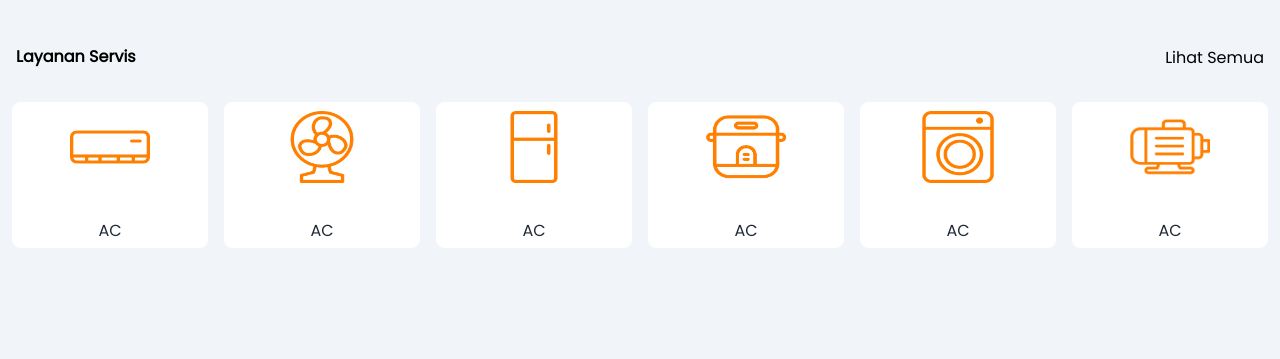
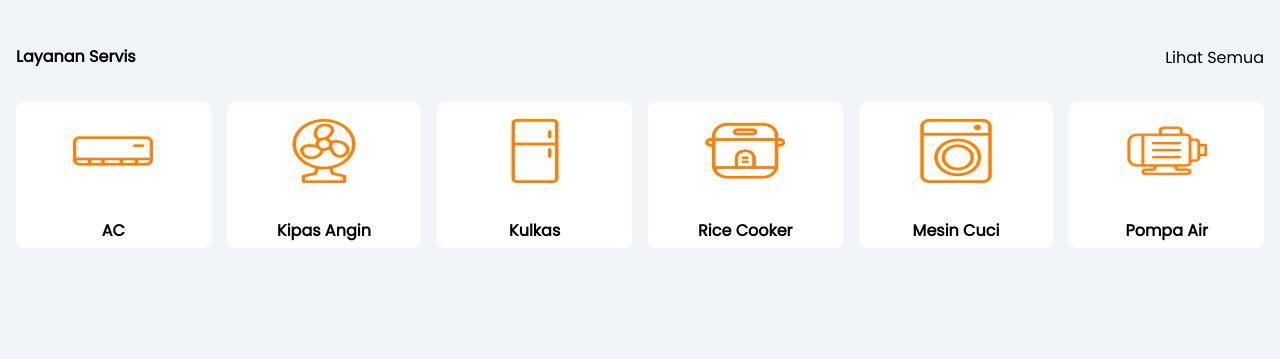
Before and after one commit to IlyasArrafii/tailwind-servisin, a website: page index.html in a window 1280 px wide. Shown: the part 441-800 px from the top of the page. Drawn offline with nearby package versions, Linux system fonts and the light colour scheme.

Commit message:
bagian view layanan (fixed) clear

```diff
--- a/index.html
+++ b/index.html
@@ -139,39 +139,33 @@
     </section>
     <!-- Home End -->
 
-    <!-- Text Layanan Start -->
-    <!-- <section class="tw-pt-1 tw-pb-2">
-        <div class="tw-container tw-mx-auto">
-
-        </div>
-    </section> -->
-    <!-- Text Layanan End -->
-
     <!-- View Layanan End -->
     <section class="tw-w-full tw-pt-12 tw-pb-16 tw-bg-slate-100">
         <div class="tw-container tw-mx-auto">
             <div class="tw-w-full tw-px-4">
                 <div class="tw-flex tw-justify-between tw-pb-5">
-                    <div>
+                    <div class="tablet:tw-mx-24">
                         <p
                             class="tw-text-base tw-font-poppins tw-text-black tw-font-semibold sm:tw-order-first sm:tw-mt-0 mobile:tw-text-sm">
                             Layanan Servis
                         </p>
                     </div>
-                    <div>
+                    <div class="tablet:tw-mx-24">
                         <a href="#" class="tw-text-base tw-text-black tw-font-poppins mobile:tw-text-sm tw-text-right">
                             Lihat Semua
                         </a>
                     </div>
                 </div>
             </div>
-            <div class="xl:tw-grid xl:tw-grid-cols-6 mobile:tw-grid mobile:tw-grid-cols-3 tw-mx-1 tw-content-center">
+            <div
+                class="tw-mx-2 mobile:tw-grid mobile:tw-grid-cols-3 tablet:tw-grid tablet:tw-grid-cols-3 tablet:tw-mx-24 sm:tw-grid sm:tw-grid-cols-3 lg:tw-grid lg:tw-grid-cols-6 xl:tw-grid xl:tw-grid-cols-6">
                 <div class="tw-mx-2 tw-mb-2 tw-mt-3">
                     <a href="#">
                         <div class="tw-border tw-rounded-lg tw-border-[#fff] tw-bg-[#fff]">
                             <img src="src/img/ac.png"
-                                class="tw-mx-auto tw-pt-2 tw-mb-9 tw-h-20 tw-w-20 mobile:tw-w-10 mobile:tw-h-11">
-                            <p class="tw-text-base tw-text-center tw-mb-1 tw-font-poppins tw-font-medium">
+                                class="tw-mx-auto tw-pt-4 tw-mb-9 tw-h-20 tw-w-20 mobile:tw-w-14 mobile:tw-h-16 tablet:tw-w-20 tablet:tw-h-20">
+                            <p
+                                class="tw-text-xs tw-text-center tw-mb-1 tw-font-poppins tw-text-black tw-font-semibold sm:tw-text-base tablet:tw-text-base lg:tw-text-base xl:tw-text-base">
                                 AC</p>
                         </div>
                     </a>
@@ -180,9 +174,10 @@
                     <a href="#">
                         <div class="tw-border tw-rounded-lg tw-border-[#fff] tw-bg-[#fff]">
                             <img src="src/img/fan.png"
-                                class="tw-mx-auto tw-pt-2 tw-mb-9 tw-h-20 tw-w-20 mobile:tw-w-10 mobile:tw-h-11">
-                            <p class="tw-text-base tw-text-center tw-mb-1 tw-font-poppins tw-font-medium">
-                                AC</p>
+                                class="tw-mx-auto tw-pt-4 tw-mb-9 tw-h-20 tw-w-20 mobile:tw-w-14 mobile:tw-h-16 tablet:tw-w-20 tablet:tw-h-20 sm:tw-w-20">
+                            <p
+                                class="tw-text-xs tw-text-center tw-mb-1 tw-font-poppins tw-text-black tw-font-semibold sm:tw-text-base tablet:tw-text-base lg:tw-text-base xl:tw-text-base">
+                                Kipas Angin</p>
                         </div>
                     </a>
                 </div>
@@ -190,9 +185,10 @@
                     <a href="#">
                         <div class="tw-border tw-rounded-lg tw-border-[#fff] tw-bg-[#fff]">
                             <img src="src/img/kulkas.png"
-                                class="tw-mx-auto tw-pt-2 tw-mb-9 tw-h-20 tw-w-20 mobile:tw-w-10 mobile:tw-h-11">
-                            <p class="tw-text-base tw-text-center tw-mb-1 tw-font-poppins tw-font-medium">
-                                AC</p>
+                                class="tw-mx-auto tw-pt-4 tw-mb-9 tw-h-20 tw-w-20 mobile:tw-w-14 mobile:tw-h-16 tablet:tw-w-20 tablet:tw-h-20 sm:tw-w-20">
+                            <p
+                                class="tw-text-xs tw-text-center tw-mb-1 tw-font-poppins tw-text-black tw-font-semibold sm:tw-text-base tablet:tw-text-base lg:tw-text-base xl:tw-text-base">
+                                Kulkas</p>
                         </div>
                     </a>
                 </div>
@@ -200,9 +196,10 @@
                     <a href="#">
                         <div class="tw-border tw-rounded-lg tw-border-[#fff] tw-bg-[#fff]">
                             <img src="src/img/magicom.png"
-                                class="tw-mx-auto tw-pt-2 tw-mb-9 tw-h-20 tw-w-20 mobile:tw-w-10 mobile:tw-h-11">
-                            <p class="tw-text-base tw-text-center tw-mb-1 tw-font-poppins tw-font-medium">
-                                AC</p>
+                                class="tw-mx-auto tw-pt-4 tw-mb-9 tw-h-20 tw-w-20 mobile:tw-w-14 mobile:tw-h-16 tablet:tw-w-20 tablet:tw-h-20 sm:tw-w-20">
+                            <p
+                                class="tw-text-xs tw-text-center tw-mb-1 tw-font-poppins tw-text-black tw-font-semibold sm:tw-text-base tablet:tw-text-base lg:tw-text-base xl:tw-text-base">
+                                Rice Cooker</p>
                         </div>
                     </a>
                 </div>
@@ -210,9 +207,10 @@
                     <a href="#">
                         <div class="tw-border tw-rounded-lg tw-border-[#fff] tw-bg-[#fff]">
                             <img src="src/img/mesincuci.png"
-                                class="tw-mx-auto tw-pt-2 tw-mb-9 tw-h-20 tw-w-20 mobile:tw-w-10 mobile:tw-h-11">
-                            <p class="tw-text-base tw-text-center tw-mb-1 tw-font-poppins tw-font-medium">
-                                AC</p>
+                                class="tw-mx-auto tw-pt-4 tw-mb-9 tw-h-20 tw-w-20 mobile:tw-w-14 mobile:tw-h-16 tablet:tw-w-20 tablet:tw-h-20 sm:tw-w-20">
+                            <p
+                                class="tw-text-xs tw-text-center tw-mb-1 tw-font-poppins tw-text-black tw-font-semibold sm:tw-text-base tablet:tw-text-base lg:tw-text-base xl:tw-text-base">
+                                Mesin Cuci</p>
                         </div>
                     </a>
                 </div>
@@ -220,9 +218,10 @@
                     <a href="#">
                         <div class="tw-border tw-rounded-lg tw-border-[#fff] tw-bg-[#fff]">
                             <img src="src/img/pompair.png"
-                                class="tw-mx-auto tw-pt-2 tw-mb-9 tw-h-20 tw-w-20 mobile:tw-w-10 mobile:tw-h-11">
-                            <p class="tw-text-base tw-text-center tw-mb-1 tw-font-poppins tw-font-medium">
-                                AC</p>
+                                class="tw-mx-auto tw-pt-4 tw-mb-9 tw-h-20 tw-w-20 mobile:tw-w-14 mobile:tw-h-16 tablet:tw-w-20 tablet:tw-h-20 sm:tw-w-20">
+                            <p
+                                class="tw-text-xs tw-text-center tw-mb-1 tw-font-poppins tw-text-black tw-font-semibold sm:tw-text-base tablet:tw-text-base lg:tw-text-base xl:tw-text-base">
+                                Pompa Air</p>
                         </div>
                     </a>
                 </div>
```
Also changed, not shown: dist/output.css.
